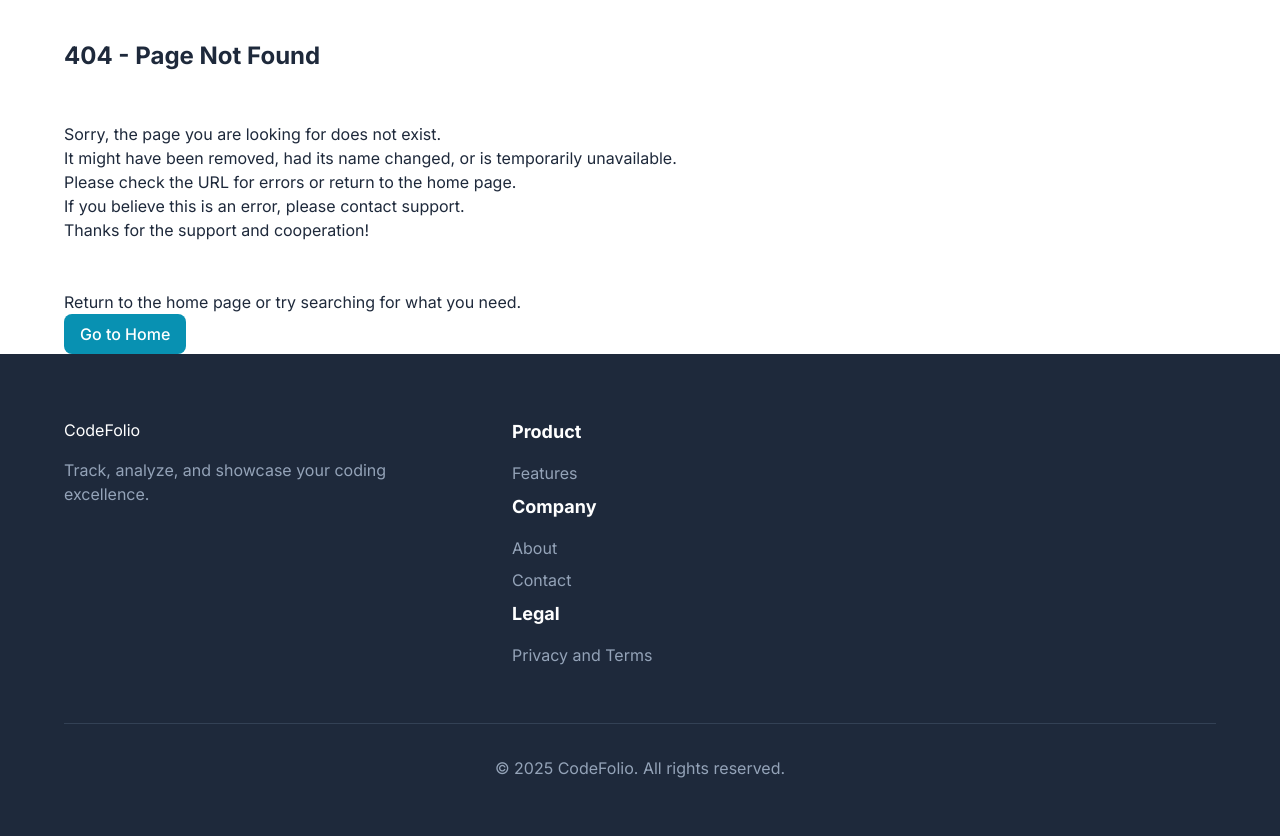
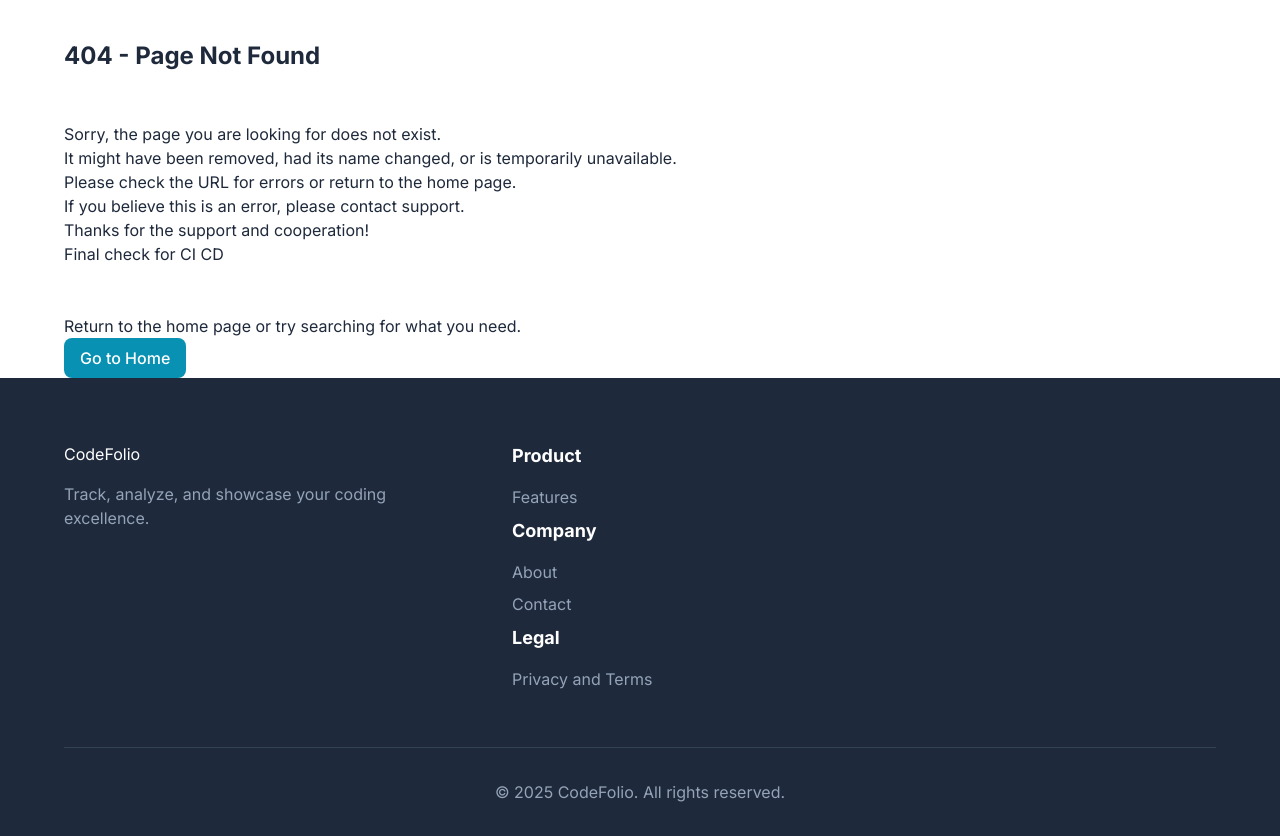
Before and after one commit to codefolio8/CodeFolio, a Django app: template templates/404.html in a window 1280 px wide. Shown: the part 77-913 px from the top of the page. Before the commit the page ends 855 px from the top, so only its background shows below. Run offline with Django 5.2, Linux system fonts and the light colour scheme; the template is opened without the code that fills it, so the values that code supplies are empty; parts of the project's set-up code (start-up, migrations or seed data) failed here and were passed over.

Commit message:
Added 404.html

```diff
--- a/templates/404.html
+++ b/templates/404.html
@@ -13,6 +13,7 @@
         <p>Please check the URL for errors or return to the home page.</p>
         <p>If you believe this is an error, please contact support.</p>
         <p>Thanks for the support and cooperation!</p>
+        <p>Final check for CI CD</p>
         <br>
         <br>
         <p>Return to the home page or try searching for what you need.</p>
```
